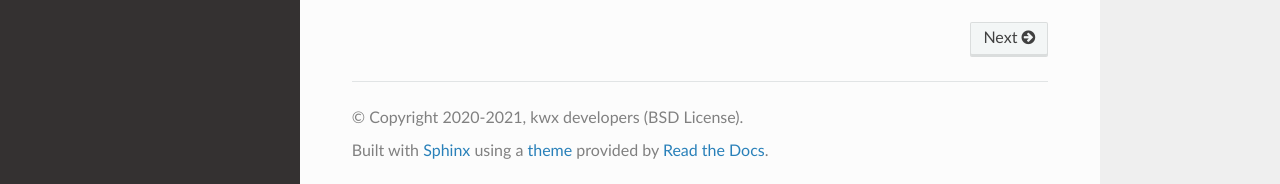
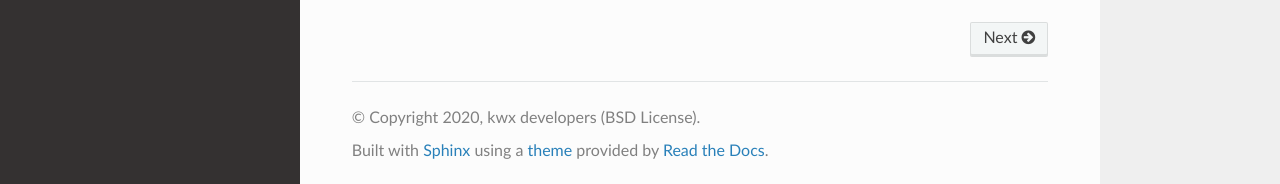
Before and after one commit to andrewtavis/kwx, a Sphinx documentation site: the page built from docs/source/index.rst, in a window 1280 px wide and 1191 px high. Shown: the part 1004-1188 px from the top of the window. Built offline with Sphinx 7.4.7 and the Read the Docs theme 2.0.0, drawn with Linux system fonts in a browser that asks for light colours; pages that are not in the unit, such as notebooks, are missing from menus.

Commit message:
Fix copyright date to single year in docs

```diff
--- a/docs/source/conf.py
+++ b/docs/source/conf.py
@@ -20,7 +20,7 @@ sys.path.insert(0, os.path.abspath(".."))
 # -- Project information -----------------------------------------------------
 
 project = "kwx"
-copyright = "2020-2021, kwx developers (BSD License)"
+copyright = "2020, kwx developers (BSD License)"
 author = "kwx developers"
 
 # The full version, including alpha/beta/rc tags
```
